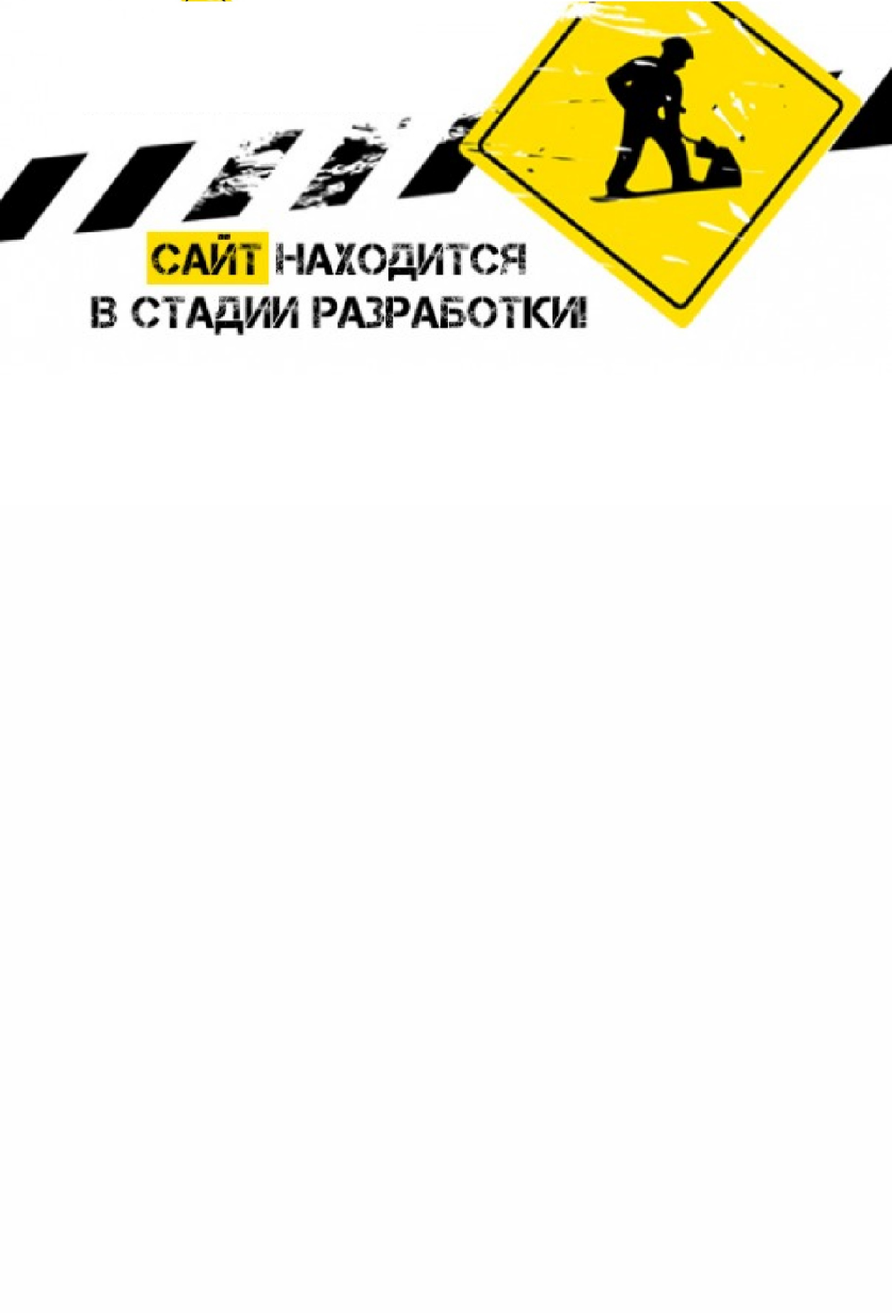
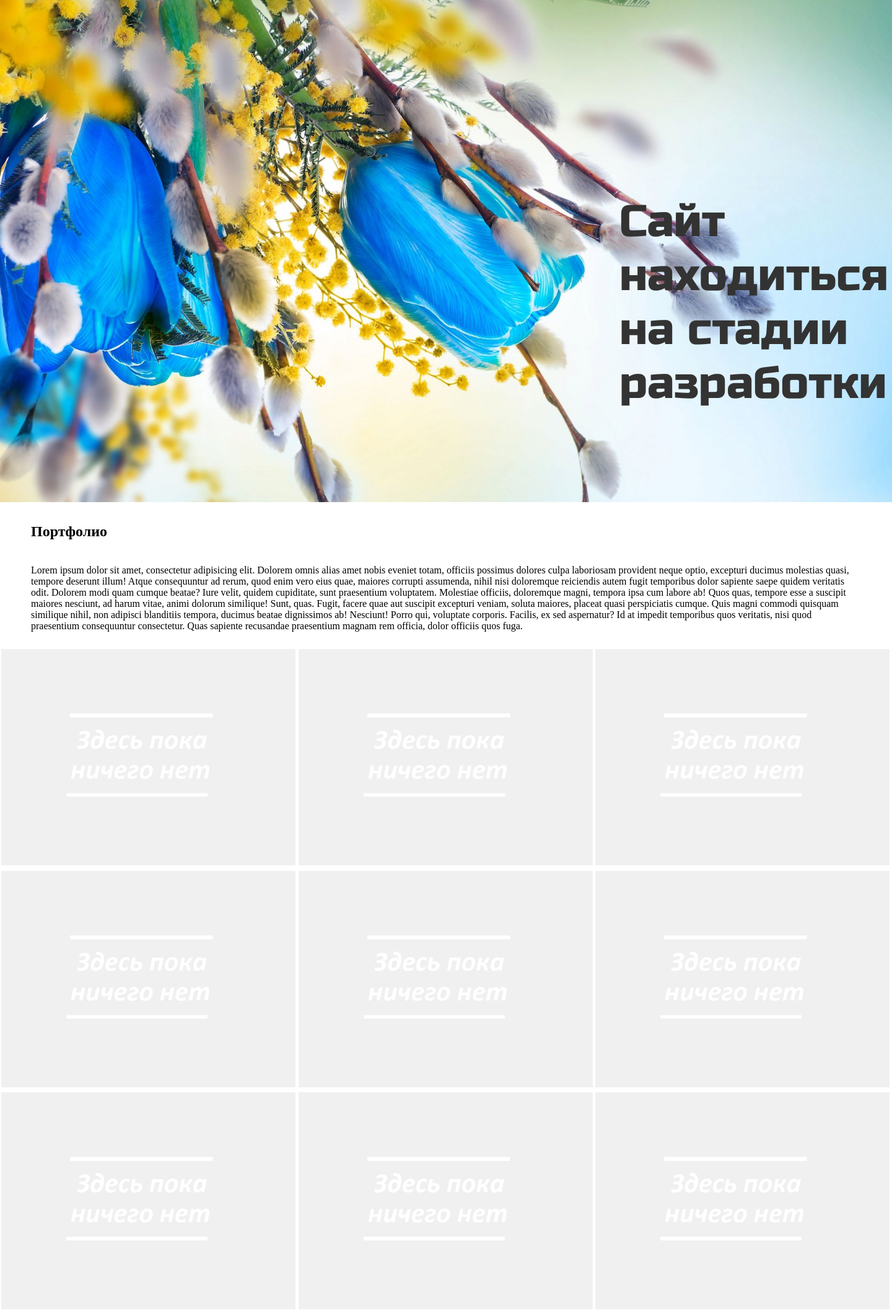
Before and after one commit to kuznetsov-vn/kuznetsov-vn.github.io, a PHP site: page / in a window 1440 px wide. Shown: the whole page at 62% size. Before the commit the page ends 543 px from the top, so only its background shows below. Run offline with PHP 8.4, Linux system fonts and the light colour scheme.

Commit message:
First
Первый экран. Он еще будет меняться множетво раз

```diff
--- a/css/style.css
+++ b/css/style.css
@@ -1,7 +1,45 @@
-html, body{
+header, html, body{
 	margin: 0;
+	padding: 0;
+
+}
+
+header{
+	width: 100%;
+	height: 1080px;
+
 }
 
 img{
 	width: 100%;
 }
+
+.header>p{
+	position: absolute;
+	margin-top: -500px;
+	margin-left: 1000px;
+	font-family: 'Russo One', sans-serif;
+	font-size: 72px;
+	color: #333;
+}
+.tt{
+
+}
+
+.tport h2{
+	padding: 10px 50px;
+}
+
+.tport p{
+	padding: 10px 50px;
+}
+.myjob{
+	height: auto;
+	width: 33%;
+	margin: 0.15%;
+	float: left;
+}
+img{
+	height: 100%;
+	width: 100%;
+}
--- a/index.html
+++ b/index.html
@@ -2,10 +2,37 @@
 <html lang="en">
 <head>
 	<meta charset="UTF-8">
-	<title>Hello</title>
+	<title>Портфолио</title>
 	<link rel="stylesheet" href="css/style.css">
+	<link href="https://fonts.googleapis.com/css?family=Russo+One" rel="stylesheet">
 </head>
 <body>
-	<img src="img/sitedevelop.jpg" alt="">
+	<div class="header">
+		<img src="img/first.jpg" alt="">
+
+		<p>Сайт находиться на стадии разработки</p>
+	</div>
+
+	<div class="tport">
+		<h2>Портфолио</h2>
+			<p>
+				<span>Lorem ipsum dolor sit amet, consectetur adipisicing elit. Dolorem omnis alias amet nobis eveniet totam, officiis possimus dolores culpa laboriosam provident neque optio, excepturi ducimus molestias quasi, tempore deserunt illum!</span>
+				<span>Atque consequuntur ad rerum, quod enim vero eius quae, maiores corrupti assumenda, nihil nisi doloremque reiciendis autem fugit temporibus dolor sapiente saepe quidem veritatis odit. Dolorem modi quam cumque beatae?</span>
+				<span>Iure velit, quidem cupiditate, sunt praesentium voluptatem. Molestiae officiis, doloremque magni, tempora ipsa cum labore ab! Quos quas, tempore esse a suscipit maiores nesciunt, ad harum vitae, animi dolorum similique!</span>
+				<span>Sunt, quas. Fugit, facere quae aut suscipit excepturi veniam, soluta maiores, placeat quasi perspiciatis cumque. Quis magni commodi quisquam similique nihil, non adipisci blanditiis tempora, ducimus beatae dignissimos ab! Nesciunt!</span>
+				<span>Porro qui, voluptate corporis. Facilis, ex sed aspernatur? Id at impedit temporibus quos veritatis, nisi quod praesentium consequuntur consectetur. Quas sapiente recusandae praesentium magnam rem officia, dolor officiis quos fuga.</span>
+			</p>
+	</div>
+	<div class="tt">
+		<div class="myjob"><img src="img/заглушка.jpg" alt=""></div>
+		<div class="myjob"><img src="img/заглушка.jpg" alt=""></div>
+		<div class="myjob"><img src="img/заглушка.jpg" alt=""></div>
+		<div class="myjob"><img src="img/заглушка.jpg" alt=""></div>
+		<div class="myjob"><img src="img/заглушка.jpg" alt=""></div>
+		<div class="myjob"><img src="img/заглушка.jpg" alt=""></div>
+		<div class="myjob"><img src="img/заглушка.jpg" alt=""></div>
+		<div class="myjob"><img src="img/заглушка.jpg" alt=""></div>
+		<div class="myjob"><img src="img/заглушка.jpg" alt=""></div>
+	</div>
 </body>
 </html>
```
Also changed, not shown: img/first.jpg (added), img/firstblock.jpg (added), img/заглушка.jpg (added).
